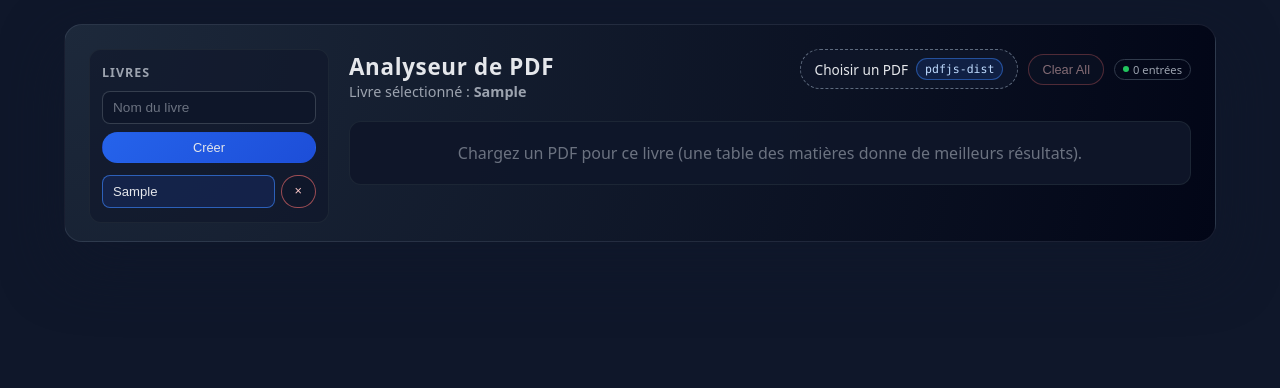
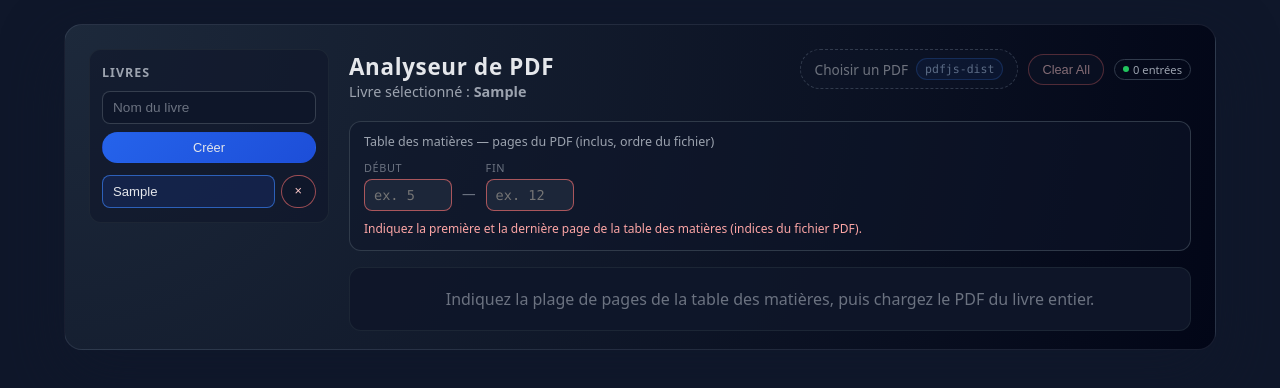
Before and after one commit to mikaelguillin/metadata-extractor, a React (Vite) app: page / in a window 1280 px wide. Both pictures are taken after typing "Sample" into the empty fields and a click on the button "Créer". Shown: the top 388 px of the page. Built offline with nearby package versions, Linux system fonts and the light colour scheme.

Commit message:
Add feature to indicate table of contents pages

```diff
--- a/src/app/App.tsx
+++ b/src/app/App.tsx
@@ -1,6 +1,6 @@
 import "../lib/pdf/worker";
 import type React from "react";
-import { useState } from "react";
+import { useEffect, useMemo, useState } from "react";
 import * as pdfjsLib from "pdfjs-dist";
 import { AppHeader } from "../components/AppHeader";
 import { BooksPanel } from "../components/BooksPanel";
@@ -9,6 +9,14 @@ import { usePersistedBooks } from "../hooks/usePersistedBooks";
 import { extractTextItems } from "../lib/pdf/extractTextItems";
 import { buildSessions } from "../lib/sessions/buildSessions";
 import type { SessionEntry } from "../types/session";
+
+function parsePositiveInt(s: string): number | null {
+  const t = s.trim();
+  if (t === "") return null;
+  const n = Number(t);
+  if (!Number.isInteger(n) || n < 1) return null;
+  return n;
+}
 
 export const App: React.FC = () => {
   const {
@@ -22,14 +30,69 @@ export const App: React.FC = () => {
   } = usePersistedBooks();
   const [status, setStatus] = useState<string>("");
   const [loading, setLoading] = useState(false);
+  const [tocStartInput, setTocStartInput] = useState("");
+  const [tocEndInput, setTocEndInput] = useState("");
 
-  const uploadDisabled = !selectedBookId;
+  useEffect(() => {
+    if (!selectedBook) {
+      setTocStartInput("");
+      setTocEndInput("");
+      return;
+    }
+    setTocStartInput(
+      selectedBook.tocPageStart != null ? String(selectedBook.tocPageStart) : "",
+    );
+    setTocEndInput(
+      selectedBook.tocPageEnd != null ? String(selectedBook.tocPageEnd) : "",
+    );
+  }, [
+    selectedBookId,
+    selectedBook?.tocPageStart,
+    selectedBook?.tocPageEnd,
+  ]);
+
+  const tocRange = useMemo(() => {
+    const start = parsePositiveInt(tocStartInput);
+    const end = parsePositiveInt(tocEndInput);
+    if (start === null || end === null) return { ok: false as const };
+    if (start > end) return { ok: false as const };
+    return { ok: true as const, start, end };
+  }, [tocStartInput, tocEndInput]);
+
+  const tocRangeHint = useMemo((): string | null => {
+    if (!selectedBookId) return null;
+    const tStart = tocStartInput.trim();
+    const tEnd = tocEndInput.trim();
+    if (tStart === "" && tEnd === "") {
+      return "Indiquez la première et la dernière page de la table des matières (indices du fichier PDF).";
+    }
+    if (tStart === "" || tEnd === "") {
+      return "Les deux champs sont requis.";
+    }
+    const start = parsePositiveInt(tocStartInput);
+    const end = parsePositiveInt(tocEndInput);
+    if (start === null || end === null) {
+      return "Entrez des nombres entiers ≥ 1.";
+    }
+    if (start > end) {
+      return "La page de début doit être inférieure ou égale à la page de fin.";
+    }
+    return null;
+  }, [selectedBookId, tocStartInput, tocEndInput]);
+
+  const uploadDisabled = !selectedBookId || !tocRange.ok;
 
   const handleFileChange: React.ChangeEventHandler<HTMLInputElement> = async (
     e,
   ) => {
     const file = e.target.files?.[0];
     if (!file || !selectedBookId) return;
+
+    if (!tocRange.ok) {
+      setStatus("Plage de pages ToC invalide.");
+      e.target.value = "";
+      return;
+    }
 
     setStatus(`Chargement du PDF "${file.name}"…`);
     setLoading(true);
@@ -38,9 +101,22 @@ export const App: React.FC = () => {
       const arrayBuffer = await file.arrayBuffer();
       const loadingTask = pdfjsLib.getDocument({ data: arrayBuffer });
       const doc = await loadingTask.promise;
-      setStatus(`PDF chargé (${doc.numPages} pages). Extraction du texte…`);
 
-      const pages = await extractTextItems(doc);
+      if (tocRange.end > doc.numPages) {
+        setStatus(
+          `La page fin (${tocRange.end}) dépasse le nombre de pages du PDF (${doc.numPages}).`,
+        );
+        return;
+      }
+
+      setStatus(
+        `PDF chargé (${doc.numPages} pages). Extraction du texte des pages ${tocRange.start}–${tocRange.end}…`,
+      );
+
+      const pages = await extractTextItems(doc, {
+        start: tocRange.start,
+        end: tocRange.end,
+      });
       setStatus(`Texte extrait. Construction des documents…`);
 
       const sessions = buildSessions(
@@ -52,9 +128,11 @@ export const App: React.FC = () => {
 
       patchBook(selectedBookId, {
         pdfFileName: file.name,
+        tocPageStart: tocRange.start,
+        tocPageEnd: tocRange.end,
         entries: sessions,
       });
-      setStatus(`Terminé. ${sessions.length} document(s) détectée(s).`);
+      setStatus(`Terminé. ${sessions.length} document(s) détectée(s) (pages ToC ${tocRange.start}–${tocRange.end}).`);
     } catch (err) {
       console.error(err);
       setStatus("Erreur lors du traitement du PDF.");
@@ -62,6 +140,18 @@ export const App: React.FC = () => {
       setLoading(false);
       e.target.value = "";
     }
+  };
+
+  const handleTocStartChange: React.ChangeEventHandler<HTMLInputElement> = (
+    ev,
+  ) => {
+    setTocStartInput(ev.target.value);
+  };
+
+  const handleTocEndChange: React.ChangeEventHandler<HTMLInputElement> = (
+    ev,
+  ) => {
+    setTocEndInput(ev.target.value);
   };
 
   const handleDeleteEntry = (id: string) => {
@@ -97,8 +187,8 @@ export const App: React.FC = () => {
   const emptyTableMessage = !selectedBookId
     ? "Sélectionnez un livre dans la liste."
     : !selectedBook?.pdfFileName
-      ? "Chargez un PDF pour ce livre (une table des matières donne de meilleurs résultats)."
-      : "Aucun document détecté dans ce PDF.";
+      ? "Indiquez la plage de pages de la table des matières, puis chargez le PDF du livre entier."
+      : "Aucun document détecté dans la plage ToC indiquée.";
 
   return (
     <div className="app">
@@ -117,6 +207,11 @@ export const App: React.FC = () => {
             status={status}
             loading={loading}
             uploadDisabled={uploadDisabled}
+            tocStartInput={tocStartInput}
+            tocEndInput={tocEndInput}
+            onTocStartChange={handleTocStartChange}
+            onTocEndChange={handleTocEndChange}
+            tocRangeHint={tocRangeHint}
             onFileChange={handleFileChange}
             onClearAll={handleClearAll}
           />
--- a/src/components/AppHeader.tsx
+++ b/src/components/AppHeader.tsx
@@ -6,6 +6,11 @@ type AppHeaderProps = {
   status: string;
   loading: boolean;
   uploadDisabled: boolean;
+  tocStartInput: string;
+  tocEndInput: string;
+  onTocStartChange: React.ChangeEventHandler<HTMLInputElement>;
+  onTocEndChange: React.ChangeEventHandler<HTMLInputElement>;
+  tocRangeHint: string | null;
   onFileChange: React.ChangeEventHandler<HTMLInputElement>;
   onClearAll: () => void;
 };
@@ -16,6 +21,11 @@ export function AppHeader({
   status,
   loading,
   uploadDisabled,
+  tocStartInput,
+  tocEndInput,
+  onTocStartChange,
+  onTocEndChange,
+  tocRangeHint,
   onFileChange,
   onClearAll,
 }: AppHeaderProps) {
@@ -62,6 +72,48 @@ export function AppHeader({
         </div>
       </div>
 
+      {selectedBookName && (
+        <div className="toc-range-bar">
+          <span className="toc-range-label">
+            Table des matières — pages du PDF (inclus, ordre du fichier)
+          </span>
+          <div className="toc-range-inputs">
+            <label className="toc-range-field">
+              <span className="toc-range-field-caption">Début</span>
+              <input
+                type="number"
+                className="toc-range-input monospace"
+                min={1}
+                step={1}
+                value={tocStartInput}
+                onChange={onTocStartChange}
+                placeholder="ex. 5"
+                aria-invalid={!!tocRangeHint}
+              />
+            </label>
+            <span className="toc-range-sep">—</span>
+            <label className="toc-range-field">
+              <span className="toc-range-field-caption">Fin</span>
+              <input
+                type="number"
+                className="toc-range-input monospace"
+                min={1}
+                step={1}
+                value={tocEndInput}
+                onChange={onTocEndChange}
+                placeholder="ex. 12"
+                aria-invalid={!!tocRangeHint}
+              />
+            </label>
+          </div>
+          {tocRangeHint && (
+            <p className="toc-range-hint" role="status">
+              {tocRangeHint}
+            </p>
+          )}
+        </div>
+      )}
+
       {status && <div className="status">{loading ? `⏳ ${status}` : status}</div>}
     </>
   );
--- a/src/hooks/usePersistedBooks.ts
+++ b/src/hooks/usePersistedBooks.ts
@@ -27,8 +27,13 @@ export function usePersistedBooks() {
       ) {
         selectedBookId = parsed.books[0]?.id ?? null;
       }
+      const books = parsed.books.map((b) => ({
+        ...b,
+        tocPageStart: b.tocPageStart ?? null,
+        tocPageEnd: b.tocPageEnd ?? null,
+      }));
       const next: PersistedState = {
-        books: parsed.books,
+        books,
         selectedBookId,
       };
       setState(next);
@@ -43,7 +48,14 @@ export function usePersistedBooks() {
   const addBook = useCallback(
     (name: string) => {
       const id = crypto.randomUUID();
-      const book: Book = { id, name, pdfFileName: null, entries: [] };
+      const book: Book = {
+        id,
+        name,
+        pdfFileName: null,
+        tocPageStart: null,
+        tocPageEnd: null,
+        entries: [],
+      };
       setState((prev) => {
         const next: PersistedState = {
           books: [...prev.books, book],
@@ -81,7 +93,18 @@ export function usePersistedBooks() {
   );
 
   const patchBook = useCallback(
-    (id: string, patch: Partial<Pick<Book, "pdfFileName" | "entries">>) => {
+    (
+      id: string,
+      patch: Partial<
+        Pick<
+          Book,
+          | "pdfFileName"
+          | "entries"
+          | "tocPageStart"
+          | "tocPageEnd"
+        >
+      >,
+    ) => {
       setState((prev) => {
         const books = prev.books.map((b) =>
           b.id === id ? { ...b, ...patch } : b
--- a/src/lib/pdf/extractTextItems.ts
+++ b/src/lib/pdf/extractTextItems.ts
@@ -13,14 +13,23 @@ export type PageTextItems = {
   items: FlatTextItem[];
 };
 
+/** Inclusive 1-based PDF page indices (pdf.js order). */
+export type PageIndexRange = {
+  start: number;
+  end: number;
+};
+
 export async function extractTextItems(
   doc: PDFDocumentProxy,
+  tocPages?: PageIndexRange,
 ): Promise<PageTextItems[]> {
   const pages: PageTextItems[] = [];
 
   const numPages = doc.numPages;
+  const startPage = tocPages?.start ?? 1;
+  const endPage = tocPages?.end ?? numPages;
 
-  for (let pageNum = 1; pageNum <= numPages; pageNum++) {
+  for (let pageNum = startPage; pageNum <= endPage; pageNum++) {
     const page = await doc.getPage(pageNum);
     const viewport = page.getViewport({ scale: 1 });
     const textContent = await page.getTextContent();
--- a/src/styles/global.css
+++ b/src/styles/global.css
@@ -238,6 +238,76 @@ body {
   cursor: default;
 }
 
+.toc-range-bar {
+  margin-bottom: 16px;
+  padding: 12px 14px;
+  border-radius: 12px;
+  border: 1px solid rgba(55, 65, 81, 0.85);
+  background: rgba(15, 23, 42, 0.55);
+}
+
+.toc-range-label {
+  display: block;
+  font-size: 0.78rem;
+  color: #9ca3af;
+  margin-bottom: 10px;
+  line-height: 1.35;
+}
+
+.toc-range-inputs {
+  display: flex;
+  flex-wrap: wrap;
+  align-items: flex-end;
+  gap: 10px;
+}
+
+.toc-range-field {
+  display: flex;
+  flex-direction: column;
+  gap: 4px;
+}
+
+.toc-range-field-caption {
+  font-size: 0.68rem;
+  font-weight: 500;
+  text-transform: uppercase;
+  letter-spacing: 0.06em;
+  color: #6b7280;
+}
+
+.toc-range-input {
+  width: 5.5rem;
+  padding: 7px 9px;
+  border-radius: 8px;
+  border: 1px solid rgba(55, 65, 81, 0.9);
+  background: rgba(30, 41, 59, 0.9);
+  color: #e5e7eb;
+  font-size: 0.85rem;
+}
+
+.toc-range-input:focus {
+  outline: none;
+  border-color: rgba(96, 165, 250, 0.65);
+  box-shadow: 0 0 0 1px rgba(96, 165, 250, 0.35);
+}
+
+.toc-range-input[aria-invalid="true"] {
+  border-color: rgba(248, 113, 113, 0.65);
+}
+
+.toc-range-sep {
+  color: #6b7280;
+  font-size: 0.85rem;
+  padding-bottom: 8px;
+}
+
+.toc-range-hint {
+  margin: 10px 0 0;
+  font-size: 0.75rem;
+  color: #fca5a5;
+  line-height: 1.35;
+}
+
 .status {
   margin-bottom: 12px;
   font-size: 0.8rem;
--- a/src/types/book.ts
+++ b/src/types/book.ts
@@ -5,5 +5,8 @@ export type Book = {
   name: string;
   /** Last uploaded PDF file name; cleared when book has no extraction. */
   pdfFileName: string | null;
+  /** Inclusive PDF page indices (1-based) used for the last TOC extraction. */
+  tocPageStart: number | null;
+  tocPageEnd: number | null;
   entries: SessionEntry[];
 };
```
